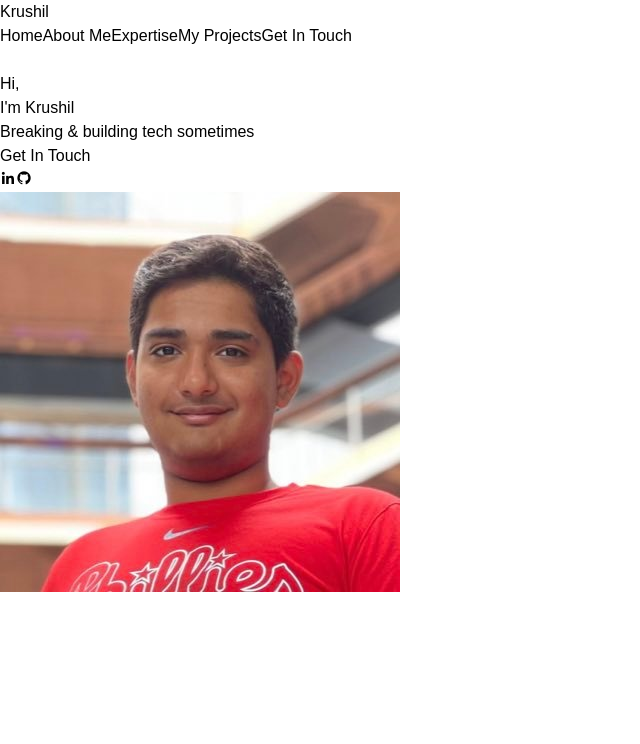
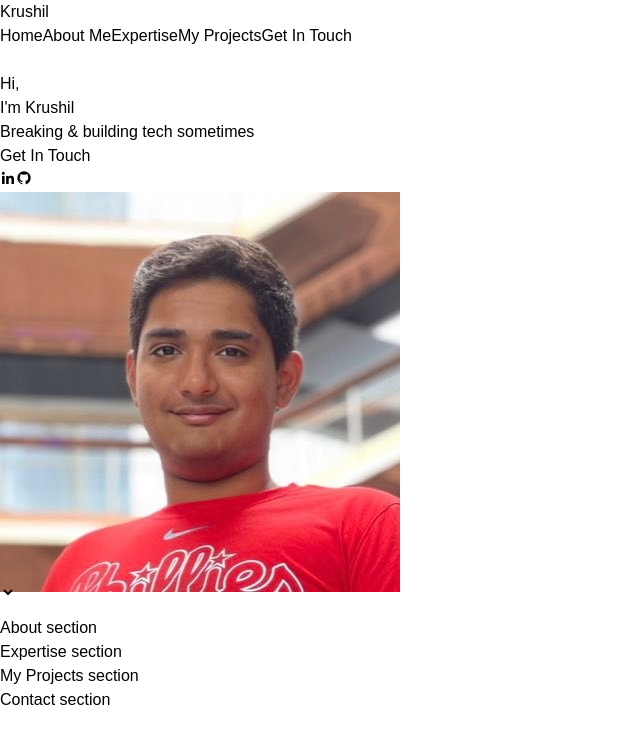
Before and after one commit to krushil1/portfolio-react, a React (Create React App) app: page / in a window 1280 px wide. Shown: the top 744 px of the page, without its empty margins (0-640 px from the left). Built offline with nearby package versions, Linux system fonts and the light colour scheme.

Commit message:
latest - more sections, /schedule page

```diff
--- a/package.json
+++ b/package.json
@@ -11,6 +11,7 @@
     "postcss": "^8.4.31",
     "react": "^18.2.0",
     "react-dom": "^18.2.0",
+    "react-router-dom": "^6.16.0",
     "react-scripts": "5.0.1",
     "tailwindcss": "^3.3.3",
     "web-vitals": "^2.1.4"
--- a/src/App.js
+++ b/src/App.js
@@ -1,13 +1,23 @@
-import './App.css';
-import Navbar from './components/Navbar';
-import Home from "./components/Home";
+import "./App.css";
+import {
+  BrowserRouter as Router,
+  Route,
+  Routes,
+  Navigate,
+} from "react-router-dom";
+
+import Index from "./components";
+import Schedule from "./components/Schedule";
 
 function App() {
   return (
-    <div className="mx-auto">
-      <Navbar />
-      <Home />
-    </div>
+    <Router className="mx-auto">
+      <Routes>
+        <Route path="/" element={<Index />} />
+        <Route path="/schedule" element={<Schedule />} />
+        <Route path="*" element={<Navigate to="/" />} />
+      </Routes>
+    </Router>
   );
 }
 
--- a/src/components/About.js
+++ b/src/components/About.js
@@ -0,0 +1,13 @@
+import React from "react";
+
+function About() {
+  return (
+    <div className="container mx-auto" id="about">
+      <div className="sm:flex justify-center items-center min-h-screen bg-white-100 px-6 md:px-24 py-20">
+        About section
+      </div>
+    </div>
+  );
+}
+
+export default About;
--- a/src/components/Contact.js
+++ b/src/components/Contact.js
@@ -0,0 +1,20 @@
+import React from "react";
+
+function Contact() {
+  return (
+    // <div className="container mx-auto" id="contact">
+    //   <div className="sm:flex justify-center items-center min-h-screen bg-white-100 px-6 md:px-24 py-20">
+    //     Contact section
+    //   </div>
+    // </div>
+
+    <div
+      className="sm:flex justify-center items-center min-h-screen bg-white-100 px-6 md:px-24 py-20"
+      id="contact"
+    >
+      Contact section
+    </div>
+  );
+}
+
+export default Contact;
--- a/src/components/Expertise.js
+++ b/src/components/Expertise.js
@@ -0,0 +1,13 @@
+import React from 'react'
+
+function Expertise() {
+  return (
+    <div className="container mx-auto" id="expertise">
+      <div className="sm:flex justify-center items-center min-h-screen bg-white-100 px-6 md:px-24 py-20">
+        Expertise section
+      </div>
+    </div>
+  )
+}
+
+export default Expertise
--- a/src/components/Home.js
+++ b/src/components/Home.js
@@ -1,27 +1,66 @@
-import React from 'react';
-import Image from '../assets/pic.jpeg';
+import React, { useEffect, useState } from "react";
+import Picture from "../assets/pic.jpeg";
 
 function Home() {
+  const [arrowUp, setArrowUp] = useState(true);
+
+  useEffect(() => {
+    const interval = setInterval(() => {
+      setArrowUp((prevArrowUp) => !prevArrowUp);
+    }, 2000);
+
+    return () => clearInterval(interval);
+  }, []);
+
+  const scrollToContact = () => {
+    const contactSection = document.getElementById("contact");
+    if (contactSection) {
+      contactSection.scrollIntoView({ behavior: "smooth" });
+    }
+  };
+
   return (
-        <div className="container mx-auto">
-            <div className="flex justify-center items-center min-h-screen bg-white-100 px-6 md:px-24 py-20">
+    <div className="container mx-auto" id="home">
+      <div className="sm:flex justify-center items-center min-h-screen bg-white-100 px-6 md:px-24 py-20">
         <div className="max-w-4xl w-full space-y-12">
           <div className="text-left">
-                        <h1 className="text-6xl text-gray font-bold leading-tight mb-4">Hi,<br />I'm <span className="text-orange text-shadow-sm">Krushil</span></h1>
-                        <h2 className="text-2xl font-medium text-gray">Breaking & building tech sometimes</h2>
+            <h1 className="mt-12 text-4xl sm:text-6xl text-gray font-bold leading-tight mb-4">
+              Hi,
+              <br />
+              I'm <span className="text-orange text-shadow-sm">Krushil</span>
+            </h1>
+            <h2 className="text-1xl sm:text-2xl font-medium text-gray">
+              Breaking & building tech sometimes
+            </h2>
           </div>
           <div>
-                        <button className="bg-orange font-bold text-white px-8 py-3 rounded-full hover:bg-orange focus:outline-none focus:ring-2 focus:ring-orange focus:ring-opacity-50 transition duration-150 ease-in-out">
+            <button
+              onClick={scrollToContact}
+              className="bg-orange font-bold text-white px-8 py-3 rounded-full hover:bg-orange focus:outline-none focus:ring-2 focus:ring-orange focus:ring-opacity-50 transition duration-150 ease-in-out"
+            >
               Get In Touch
             </button>
           </div>
-                    <div className="flex space-x-6">
-                        <a href="https://linkedin.com"><i className="bx bxl-linkedin text-gray text-2xl hover:text-lightgray"></i></a>
-                        <a href="https://github.com"><i className="bx bxl-github text-gray text-2xl hover:text-lightgray"></i></a>
+          <div className="flex space-x-6 sm:mt-5">
+            <a href="https://linkedin.com">
+              <i className="bx bxl-linkedin text-gray text-2xl hover:text-lightgray"></i>
+            </a>
+            <a href="https://github.com">
+              <i className="bx bxl-github text-gray text-2xl hover:text-lightgray"></i>
+            </a>
           </div>
         </div>
-                <div className="flex justify-center items-center">
-                    <img alt="Krushil's picture" src={Image} className="ml-16 w-100 h-100 object-cover object-center rounded-md shadow-lg" />
+        <div className="flex flex-col justify-center items-center">
+          <img
+            src={Picture}
+            alt="Krushil's img"
+            className="ml-16 w-3/4 h-auto mt-12 sm:w-auto sm:h-auto lg:w-96 lg:h-auto object-cover object-center rounded-md shadow-lg"
+          />
+          <i
+            className={`text-orange mt-10 text-2xl bx bxs-chevron-down sm:hidden ${
+              arrowUp ? "animate-bounce-up-down" : ""
+            }`}
+          ></i>
         </div>
       </div>
     </div>
--- a/src/components/MyProjects.js
+++ b/src/components/MyProjects.js
@@ -0,0 +1,13 @@
+import React from 'react'
+
+function MyProjects() {
+  return (
+    <div className="container mx-auto" id="projects">
+      <div className="sm:flex justify-center items-center min-h-screen bg-white-100 px-6 md:px-24 py-20">
+        My Projects section
+      </div>
+    </div>
+  )
+}
+
+export default MyProjects
--- a/src/components/Navbar.js
+++ b/src/components/Navbar.js
@@ -1,5 +1,4 @@
 import React, { useState } from "react";
-
 function Navbar() {
   const [menuOpen, setMenuOpen] = useState(false);
   const [activeLink, setActiveLink] = useState("#home"); // Ensure this is set to the href value of 'Home'
@@ -14,35 +13,55 @@ function Navbar() {
         <div className="container mx-auto px-4 py-4">
           <nav className="flex justify-between items-center">
             <div className="text-lg font-semibold">
-              <a href="#" className="text-gray text-3xl">
+            <button className="text-gray text-3xl">
                 Krush<span className="text-orange">i</span>l
-              </a>
+              </button>
             </div>
             <div className="hidden md:flex space-x-12">
-              {/* Desktop Links */}
               {[
                 { label: "Home", href: "#home" },
                 { label: "About Me", href: "#about" },
-                { label: "Expertise", href: "#skills" },
-                { label: "My Projects", href: "#work" },
+                { label: "Expertise", href: "#expertise" },
+                { label: "My Projects", href: "#projects" },
                 { label: "Get In Touch", href: "#contact" },
               ].map((link) => (
                 <a
                   key={link.href}
                   href={link.href}
+                  className={`font-medium text-gray cursor-pointer ${
+                    activeLink === link.href ? "border-b-2 border-orange" : ""
+                  }`}
                   onClick={() => setActiveLink(link.href)}
-                  className={`font-medium text-gray ${activeLink === link.href ? "border-b-2 border-orange" : ""}`}
                 >
                   {link.label}
                 </a>
               ))}
             </div>
             <div className="fixed top-4 right-4 z-40 md:hidden">
-                <button onClick={toggleMenu} className="flex flex-col items-center justify-center relative w-6 h-6">
-                    <span className={`absolute w-5 h-0.5 bg-gray transition-all duration-300 ${menuOpen ? 'transform rotate-45' : 'transform -translate-y-1.5'}`}></span>
-                    <span className={`absolute w-5 h-0.5 bg-gray transition-opacity duration-300 ${menuOpen ? 'opacity-0' : ''}`}></span>
-                    <span className={`absolute w-5 h-0.5 bg-gray transition-all duration-300 ${menuOpen ? 'transform -rotate-45' : 'transform translate-y-1.5'}`}></span>
-                </button>
+              <button
+                onClick={toggleMenu}
+                className="flex flex-col items-center justify-center relative w-6 h-6"
+              >
+                <span
+                  className={`absolute w-5 h-0.5 bg-gray transition-all duration-300 ${
+                    menuOpen
+                      ? "transform rotate-45"
+                      : "transform -translate-y-1.5"
+                  }`}
+                ></span>
+                <span
+                  className={`absolute w-5 h-0.5 bg-gray transition-opacity duration-300 ${
+                    menuOpen ? "opacity-0" : ""
+                  }`}
+                ></span>
+                <span
+                  className={`absolute w-5 h-0.5 bg-gray transition-all duration-300 ${
+                    menuOpen
+                      ? "transform -rotate-45"
+                      : "transform translate-y-1.5"
+                  }`}
+                ></span>
+              </button>
             </div>
           </nav>
         </div>
@@ -60,8 +79,8 @@ function Navbar() {
             {[
               { label: "Home", href: "#home" },
               { label: "About Me", href: "#about" },
-              { label: "Expertise", href: "#skills" },
-              { label: "My Projects", href: "#work" },
+              { label: "Expertise", href: "#expertise" },
+              { label: "My Projects", href: "#projects" },
               { label: "Get In Touch", href: "#contact" },
             ].map((link) => (
               <a
@@ -71,7 +90,9 @@ function Navbar() {
                   setActiveLink(link.href);
                   toggleMenu();
                 }}
-                className={`block py-2 px-6 font-medium text-gray hover:bg-gray hover:border-l-4 hover:border-orange ${activeLink === link.href ? "border-l-4 border-orange" : ""}`}
+                className={`block py-2 px-6 font-medium text-gray hover:bg-gray hover:border-l-4 hover:border-orange ${
+                  activeLink === link.href ? "border-l-4 border-orange" : ""
+                }`}
               >
                 {link.label}
               </a>
--- /dev/null
+++ b/src/components/Schedule.js
@@ -0,0 +1,17 @@
+import React from 'react';
+
+function Schedule() {
+  return (
+    <div style={{ height: "800px" }}>
+      <iframe
+        src="https://calendly.com/krushilamrutiya/30-mins"
+        width="100%"
+        height="100%"
+        frameborder="0"
+        title="Schedule an appointment"
+      ></iframe>
+    </div>
+  );
+}
+
+export default Schedule;
--- /dev/null
+++ b/src/components/index.js
@@ -0,0 +1,19 @@
+import Navbar from "./Navbar";
+import Home from "./Home";
+import About from "./About";
+import Expertise from "./Expertise";
+import MyProjects from "./MyProjects";
+import Contact from "./Contact";
+
+export default function Index() {
+  return (
+    <>
+      <Navbar />
+      <Home />
+      <About />
+      <Expertise />
+      <MyProjects />
+      <Contact />
+    </>
+  );
+}
--- a/src/index.css
+++ b/src/index.css
@@ -1,10 +1,25 @@
 @import "tailwindcss/base";
 @import "tailwindcss/components";
 @import "tailwindcss/utilities";
-@import url('https://fonts.googleapis.com/css2?family=Inter:wght@300;400;500;600;700&family=Poppins:ital,wght@0,300;0,400;0,500;0,600;0,700;0,800;1,300;1,400;1,500&display=swap');
+@import url("https://fonts.googleapis.com/css2?family=Inter:wght@300;400;500;600;700&family=Poppins:ital,wght@0,300;0,400;0,500;0,600;0,700;0,800;1,300;1,400;1,500&display=swap");
+
+html {
+  scroll-behavior: smooth;
+}
 
 body {
   margin: 0;
   font-family: "Poppins", sans-serif;
+}
+@keyframes bounce-up-down {
+  0%, 100% {
+    transform: translateY(0);
+  }
+  50% {
+    transform: translateY(-10px);
+  }
+}
 
+.animate-bounce-up-down {
+  animation: bounce-up-down 1s ease-in-out infinite;
 }
```
Also changed, not shown: 1 other file (tests, documents, lock files or other folders). Lines whose indentation alone changed are shown as unchanged.
